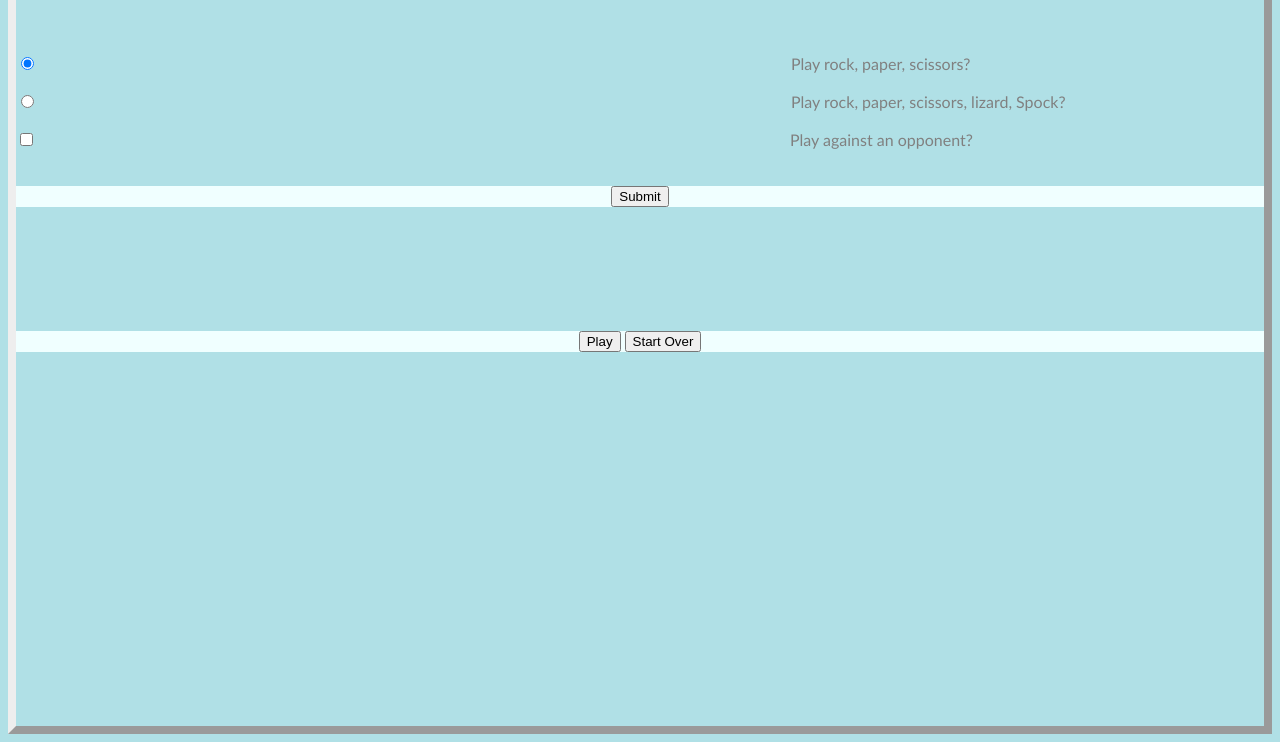
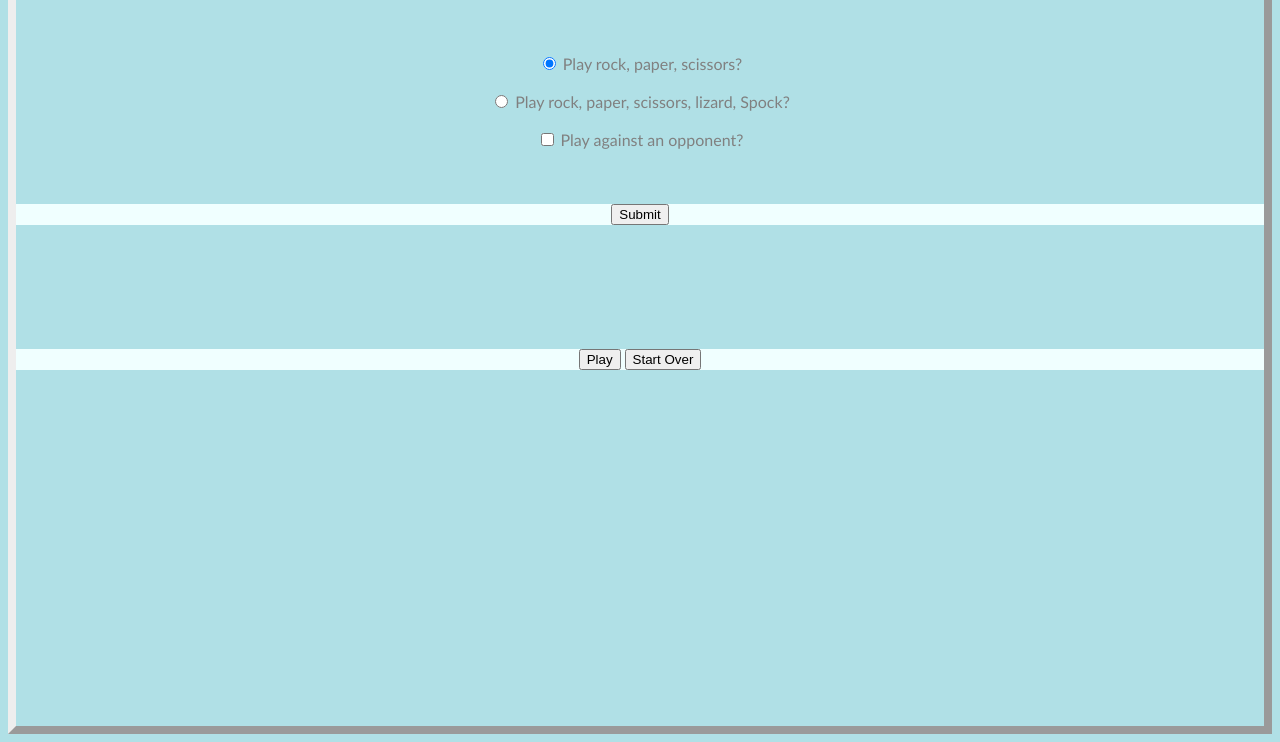
Before and after one commit to comp426-2023-spring/e02-parrepu, a website: page public/index.html in a window 1280 px wide. Shown: the part 58-800 px from the top of the page. Drawn offline with nearby package versions, Linux system fonts and the light colour scheme.

Commit message:
Should be final interface

```diff
--- a/public/index.html
+++ b/public/index.html
@@ -13,6 +13,8 @@
 		<br><br>
 
 		<form id="userinput" class="" action="javascript:void(0);">
+
+			<div class="centerbuttons">
 			<input type="radio" id="rps" name="game" value="rps" checked onclick="showHideShots()">
 			<label for="rps">Play rock, paper, scissors?</label>
 			<br><br>
@@ -21,6 +23,8 @@
 			<br><br>
 			<input type="checkbox" id="opponent" name="playtype" value="opponent" onclick="showHideShots()">
 			<label for="opponent">Play against an opponent?</label>
+			</div>
+
 			<br><br>
 			<input type="radio" id="rock" name="shot" value="rock" class="rps shots" checked>
 			<label class="shots rps">Rock</label>
--- a/public/styles.css
+++ b/public/styles.css
@@ -10,7 +10,6 @@ h1 {
 label {
     font-family: 'Trebuchet MS', sans-serif;
     color: gray;
-    padding-left: 750px;
 }
 
 .centerSubmit{
@@ -23,6 +22,10 @@ label {
     background-color: azure;
 }
 
+.centerbuttons{
+    text-align: center;
+}
+
 .rpsls {
     display: none;
 }
```
